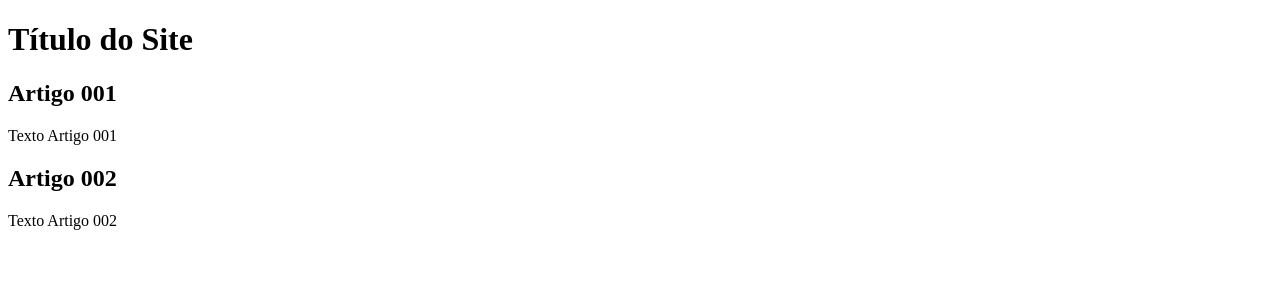
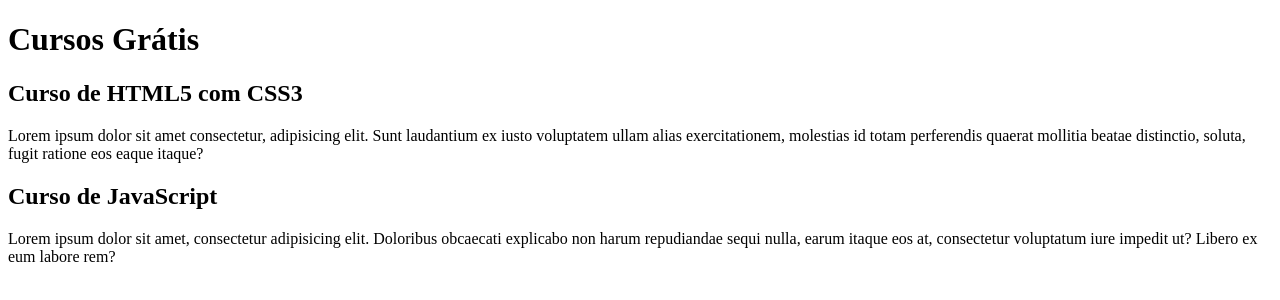
Before and after one commit to fernandesbarreto/projeto-site, a plain HTML site: page index.html in a window 1280 px wide. Drawn offline with Linux system fonts and the light colour scheme.

Commit message:
comecei a escrever o conteúdo

```diff
--- a/index.html
+++ b/index.html
@@ -8,15 +8,15 @@
 <body>
     <main>
         <header>
-            <h1>Título do Site</h1>
+            <h1>Cursos Grátis</h1>
         </header>
         <article>
-            <h2>Artigo 001</h2>
-            <p>Texto Artigo 001</p>
+            <h2>Curso de HTML5 com CSS3</h2>
+            <p>Lorem ipsum dolor sit amet consectetur, adipisicing elit. Sunt laudantium ex iusto voluptatem ullam alias exercitationem, molestias id totam perferendis quaerat mollitia beatae distinctio, soluta, fugit ratione eos eaque itaque?</p>
         </article>
         <article>
-            <h2>Artigo 002</h2>
-            <p>Texto Artigo 002</p>
+            <h2>Curso de JavaScript</h2>
+            <p>Lorem ipsum dolor sit amet, consectetur adipisicing elit. Doloribus obcaecati explicabo non harum repudiandae sequi nulla, earum itaque eos at, consectetur voluptatum iure impedit ut? Libero ex eum labore rem?</p>
         </article>
     </main>
 </body>
```
